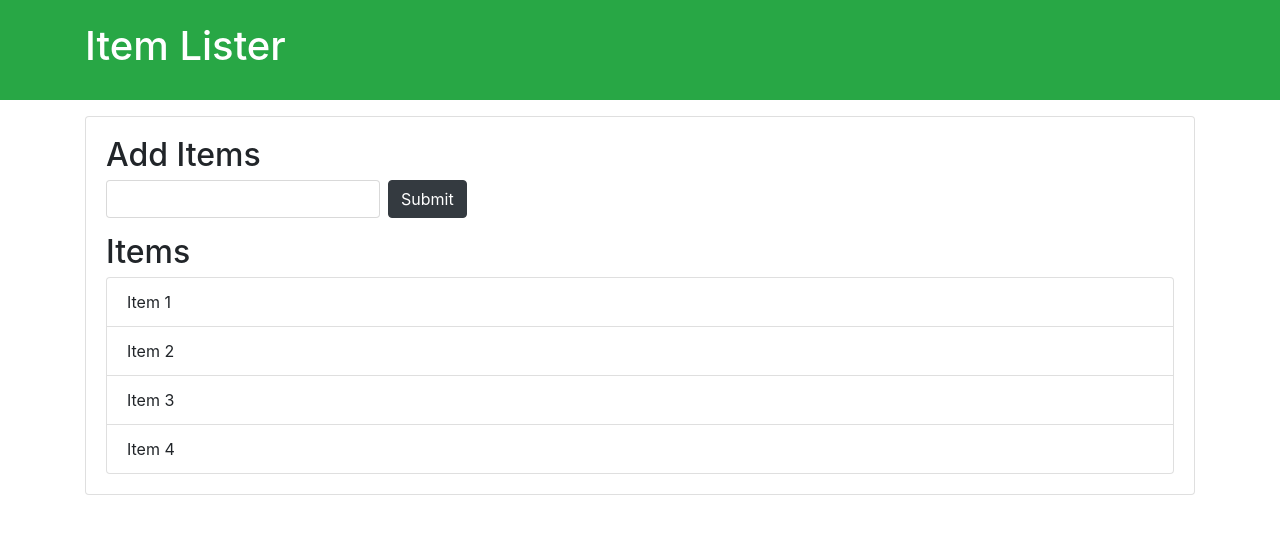
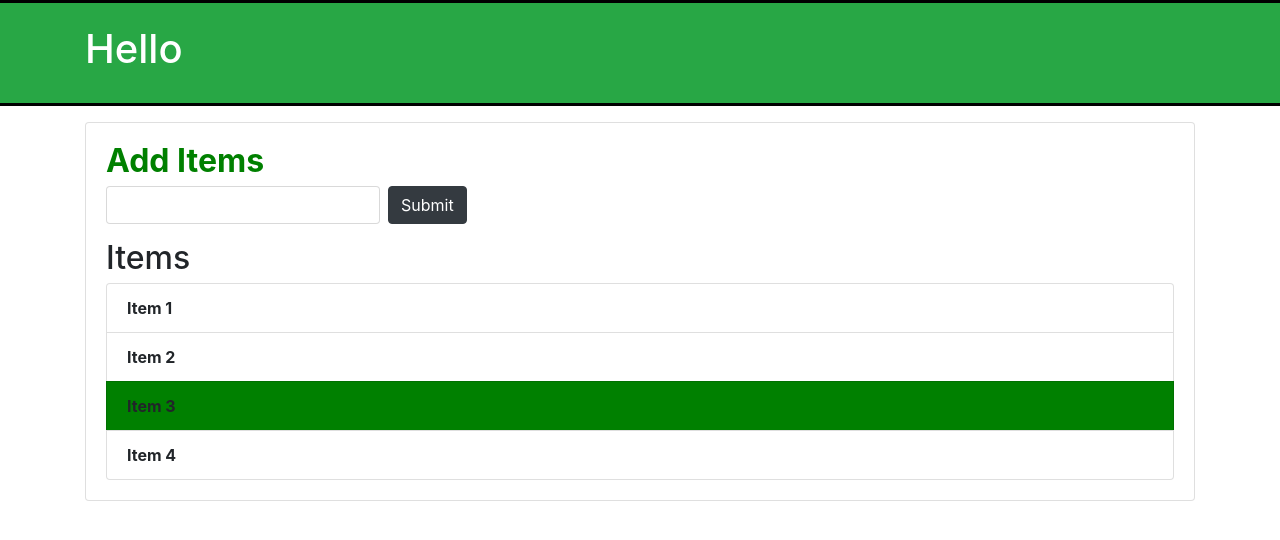
Before and after one commit to murtaza652/firstgit, a plain HTML site: page index.html in a window 1280 px wide. Drawn offline with nearby package versions, Linux system fonts and the light colour scheme.

Commit message:
third commit

```diff
--- a/demo.js
+++ /dev/null
@@ -1 +0,0 @@
-console.log("this is it");
--- a/index.html
+++ b/index.html
@@ -1,3 +1,4 @@
+
 <!DOCTYPE html>
 <html lang="en">
 <head>
@@ -14,7 +15,7 @@
     </div>
   </header>
   <div class="container">
-   <div id="" class="card card-body">
+   <div id="main" class="card card-body">
     <h2 class="title">Add Items</h2>
     <form class="form-inline mb-3">
       <input type="text" class="form-control mr-2">
@@ -29,7 +30,6 @@
     </ul>
    </div>
   </div>
-<script src="demo.js">
-</script>
+<script src="index.js"></script>
 </body>
 </html>
--- /dev/null
+++ b/index.js
@@ -0,0 +1,14 @@
+console.log(document.getElementById('items'));
+console.log(document.getElementById('main'))
+document.getElementById('header-title').textContent="Hello";
+document.getElementById('main-header').style.borderBlock='solid 3px black';
+var item=document.getElementsByClassName('title');
+item[0].style.fontWeight ='bold';
+item[0].style.color = 'green'
+console.log(item[0]);
+var items=document.getElementsByClassName('list-group-item');
+items[2].style.backgroundColor ='green';
+for(var i=0; i<items.length;i++)
+{
+    items[i].style.fontWeight ='bold';
+}
```
